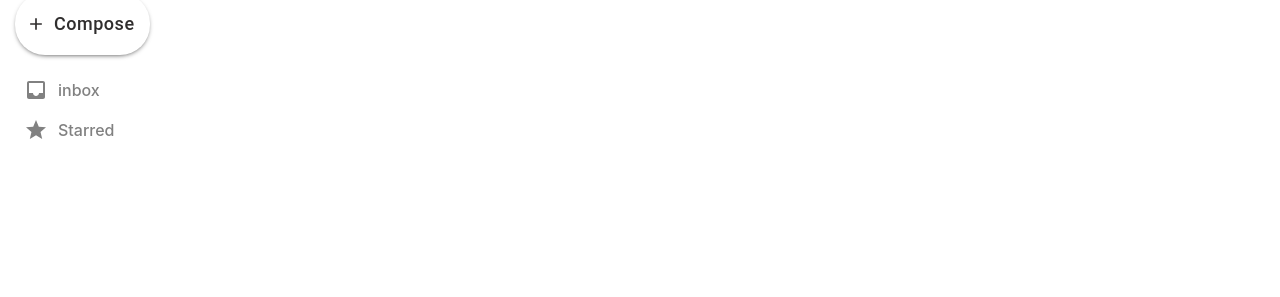
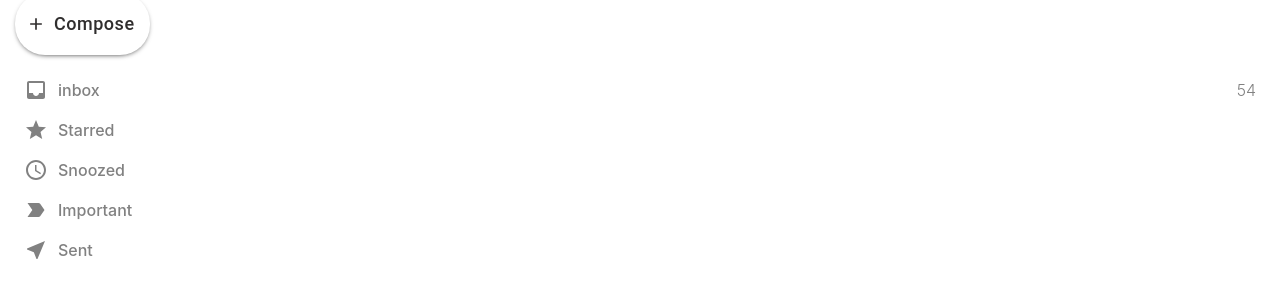
Before and after one commit to harsh-9in/gmailClone, a React (Create React App) app: page / in a window 1280 px wide. Shown: the part 327-624 px from the top of the page. Built offline with nearby package versions, Linux system fonts and the light colour scheme.

Commit message:
Improed Sidebar

```diff
--- a/src/Sidebar.js
+++ b/src/Sidebar.js
@@ -3,10 +3,7 @@ import React from 'react';
 import './Sidebar.css';
 import AddIcon from '@material-ui/icons/Add';
 import SidebarOption from './SidebarOption';
-import InboxIcon from '@material-ui/icons/Inbox';
-import StarIcon from '@material-ui/icons/Star';
-// import SentIcon from '@material-ui/icons/Sent';
-// import StarIcon from '@material-ui/icons/Star';
+import { LabelImportant,Inbox,Star,AccessTime,NearMe } from '@material-ui/icons';
 
 function Sidebar(){
     return(
@@ -15,11 +12,12 @@ function Sidebar(){
                 Compose
             </Button>
 
-            <SidebarOption Icon={InboxIcon} title="inbox" number={54}/>
-            <SidebarOption Icon={StarIcon} title="Starred" number={0}/>
-            {/* <SidebarOption Icon={SentIcon} title="inbox" number={54}/>
-            <SidebarOption Icon={InboxIcon} title="inbox" number={54}/>
-             */}
+            <SidebarOption Icon={Inbox} title="inbox" number={54} selected={true}/>
+            <SidebarOption Icon={Star} title="Starred" number={0}/>
+            <SidebarOption Icon={AccessTime} title="Snoozed" number={0}/>
+            <SidebarOption Icon={LabelImportant} title="Important" number={54}/>
+            <SidebarOption Icon={NearMe} title="Sent" number={0}/>
+
         </div>
     );
 }
--- a/src/SidebarOption.css
+++ b/src/SidebarOption.css
@@ -9,12 +9,16 @@
     color: #818181;
 }
 
-.sidebarOption:hover{
+.sidebarOption:hover,
+.sidebarOption:hover>h3,
+.sidebarOption:hover>p
+.sidebarOption--active,
+.sidebarOption--active>h3
+.sidebarOption--active>p{
     background-color: #fcecec;
     color: #f18471;
     font-weight: 800 !important;
 }
-
 
 .sidebarOption>h3{
     flex: 1;
@@ -29,6 +33,11 @@
     font-weight: 300;
 }
 
+.sidebarOption--active>p{
+    display: inline !important;
+}
+
 .sidebarOption:hover>p{
     display: inline;
+    font-weight: 800 !important;
 }
--- a/src/SidebarOption.js
+++ b/src/SidebarOption.js
@@ -2,9 +2,9 @@ import React from 'react'
 import './SidebarOption.css';
 
 
-function SidebarOption({Icon,title,number}) {
+function SidebarOption({Icon,title,number,selected}) {
     return (
-        <div className='sidebarOption'>
+        <div className={`sidebarOption ${selected && 'sidebarOption--active'}`}>
             <Icon/>
             <h3>{title}</h3>
             <p>{number}</p>
```
